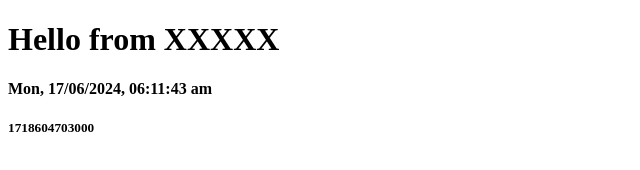
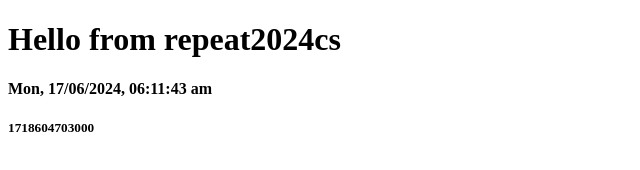
Before and after one commit to yi-xian0706/repeat2024cs, a plain HTML site: page docs/index.html in a window 1280 px wide. Shown: the whole page, without its empty margins (0-640 px from the left). Drawn offline with Linux system fonts and the light colour scheme.

Commit message:
Update index.html

```diff
--- a/docs/index.html
+++ b/docs/index.html
@@ -3,10 +3,10 @@
   <head>
     <meta charset="UTF-8">
     <meta name="viewport" content="width=device-width, initial-scale=1.0">
-    <title>XXXXXX</title>
+    <title> repeat2024cs </title>
   </head>
   <body>
-    <h1>Hello from  XXXXX</h1>
+    <h1>Hello from repeat2024cs </h1>
  <!-- ipaddresses past next line -->
    <h4 id="id01">AAAA</h4>
    <h5 id="id02">AAAA</h5>
```
